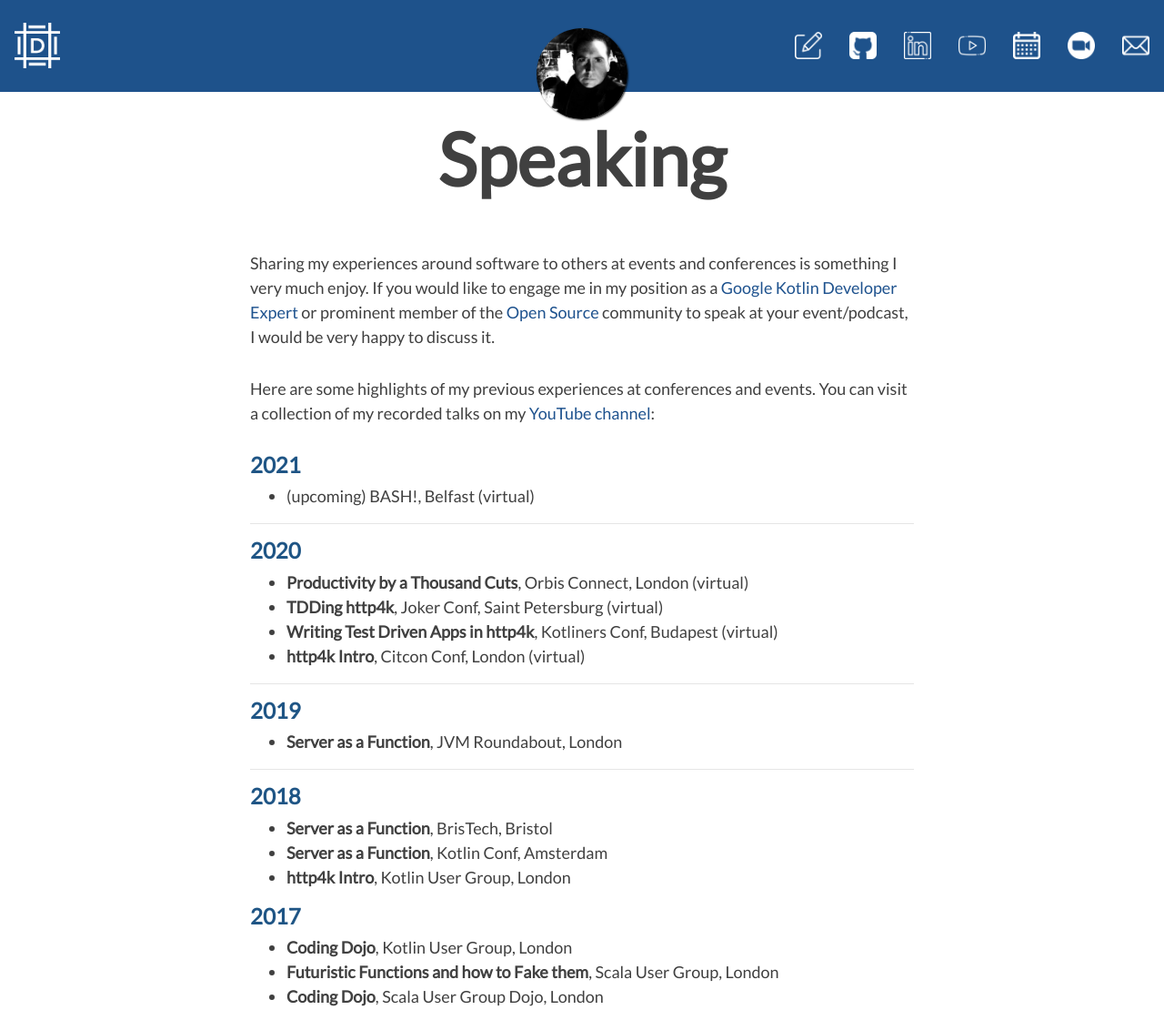
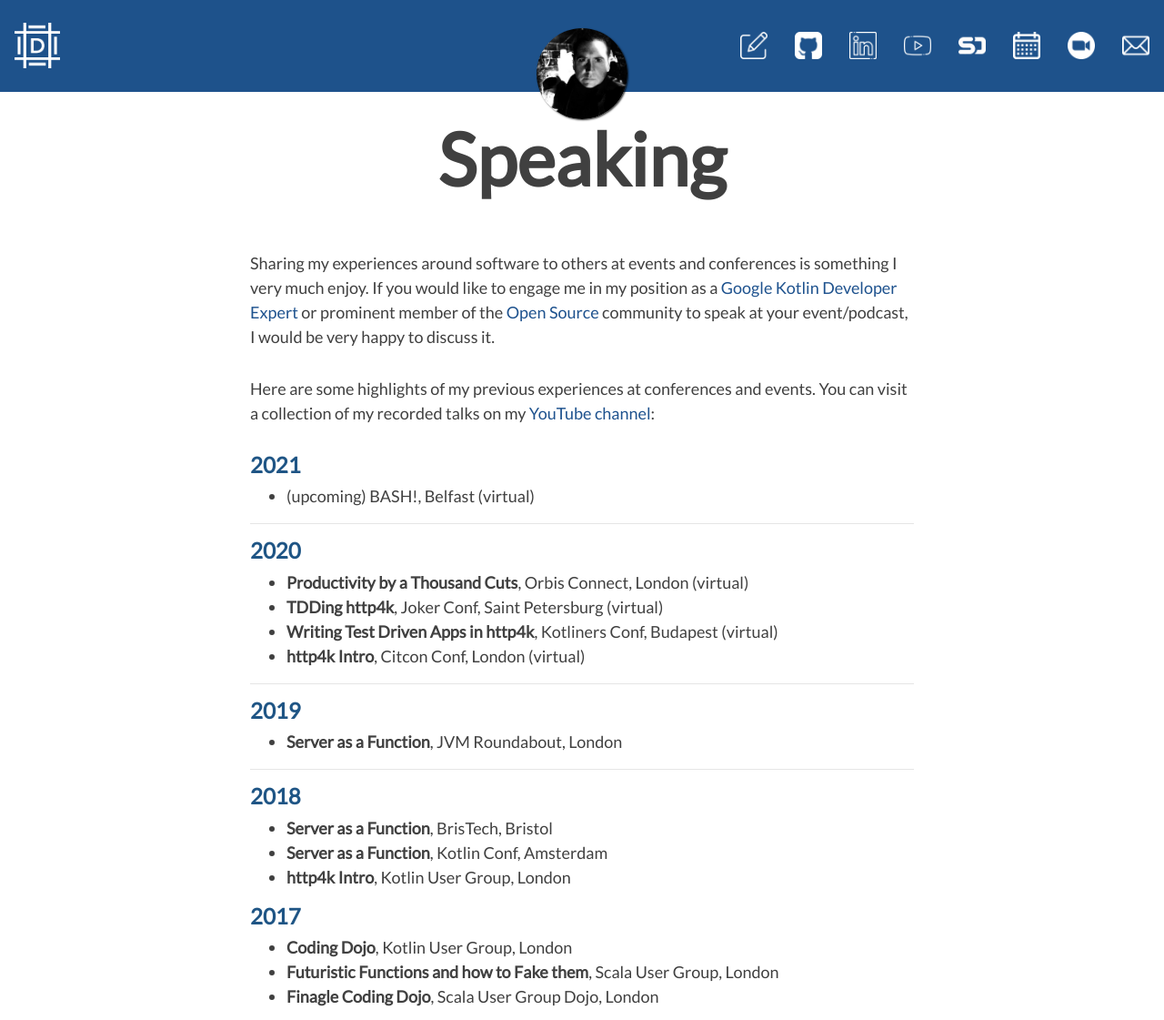
Before and after one commit to dmcg/daviddenton.github.io, a Jekyll site: the page built from speaking.html, in a window 1280 px wide and 1225 px high, cut to the strip 0-1121 px from the top of the window. Shown: the whole strip at 91% size. Built offline with Jekyll 4.4.1, drawn with Linux system fonts in a browser that asks for light colours; nearby versions of some CDN libraries.

Commit message:
adding speakerdeck

```diff
--- a/_config.yml
+++ b/_config.yml
@@ -6,9 +6,12 @@
 
 navbar-links:
   writing: /writing
+
+home-links:
   github: https://dentondav.id/github
   linkedin: https://dentondav.id/linkedin
   youtube: https://dentondav.id/youtube
+  speakerdeck: https://speakerdeck.com/daviddenton
   calendly: https://dentondav.id/calendly
   zoom: https://dentondav.id/zoom
   mail: mailto://hello@dentondav.id
--- a/_includes/nav.html
+++ b/_includes/nav.html
@@ -13,6 +13,24 @@
   <div class="collapse navbar-collapse" id="main-navbar">
     <ul class="navbar-nav ml-auto">
       {%- for link in site.navbar-links -%}
+        {%- if link[1].first %}
+          <li class="nav-item dropdown">
+            <a class="nav-link dropdown-toggle" href="#" id="navbarDropdown" role="button" data-toggle="dropdown" aria-haspopup="true" aria-expanded="false">{{ link[0] }}</a>
+            <div class="dropdown-menu" aria-labelledby="navbarDropdown">
+              {%- for childlink in link[1] -%}
+                {%- for linkparts in childlink %}
+                    <a class="dropdown-item" href="{{ linkparts[1] | relative_url }}">{{ linkparts[0] }}</a>
+                {%- endfor -%}
+              {%- endfor %}
+            </div>
+          </li>
+        {% else %}
+          <li class="nav-item">
+            <a class="nav-link" href="{{ link[1] | relative_url }}"><img class="dim-link" width="30px" src="/assets/img/{{ link[0] }}_icon.png" alt="{{ link[0] }}"/></a>
+          </li>
+        {%- endif -%}
+      {%- endfor -%}
+      {%- for link in site.home-links -%}
         {%- if link[1].first %}
           <li class="nav-item dropdown">
             <a class="nav-link dropdown-toggle" href="#" id="navbarDropdown" role="button" data-toggle="dropdown" aria-haspopup="true" aria-expanded="false">{{ link[0] }}</a>
--- a/_layouts/home.html
+++ b/_layouts/home.html
@@ -64,7 +64,7 @@
     <h2>Engineering Lead&nbsp;&nbsp;//&nbsp;&nbsp;Kotlin GDE&nbsp;&nbsp;//&nbsp;&nbsp;Open Source</h2>
     <h2><a class="dim-link" href="/training">Training</a>&nbsp;&nbsp;|&nbsp;&nbsp;<a class="dim-link" href="/consulting">Consulting</a>&nbsp;&nbsp;|&nbsp;&nbsp;<a class="dim-link" href="/speaking">Speaking</a>&nbsp;&nbsp;|&nbsp;&nbsp;<a class="dim-link" href="/writing">Writing</a></h2>
     <br/>
-        {%- for link in site.navbar-links -%}
+        {%- for link in site.home-links -%}
             <span style="padding: 20px">
                 <a href="{{ link[1] | relative_url }}"><img class="dim-link" src="/assets/img/{{ link[0] }}_icon.png" alt="{{ link[0] }}"/></a>
             </span>
--- a/speaking.html
+++ b/speaking.html
@@ -46,5 +46,5 @@
 <ul>
     <li><b>Coding Dojo</b>, Kotlin User Group, London</li>
     <li><b>Futuristic Functions and how to Fake them</b>, Scala User Group, London</li>
-    <li><b>Coding Dojo</b>, Scala User Group Dojo, London</li>
+    <li><b>Finagle Coding Dojo</b>, Scala User Group Dojo, London</li>
 </ul>
```
Also changed, not shown: assets/img/bgimage.png (deleted), assets/img/speakerdeck_icon.png (added).
